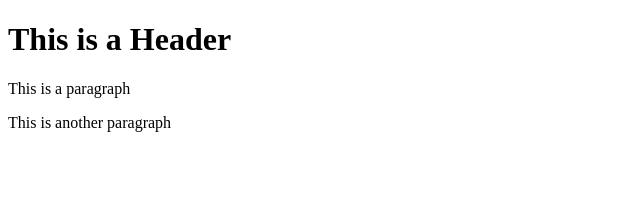
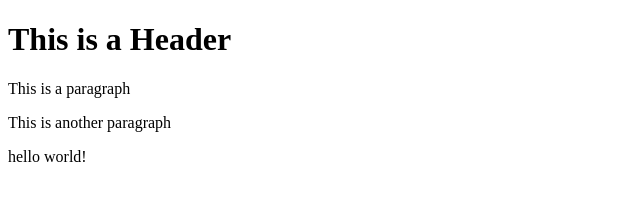
Before and after one commit to SalmaR9/git-test, a website: page index.html in a window 1280 px wide. Shown: the whole page, without its empty margins (0-640 px from the left). Drawn offline with Linux system fonts and the light colour scheme.

Commit message:
Using NPM

```diff
--- a/index.html
+++ b/index.html
@@ -4,5 +4,6 @@
         <h1>This is a Header</h1>
         <p>This is a paragraph</p>
         <p>This is another paragraph</p>
+        <p>hello world!</p>
     </body>
 </html>
```
Also changed, not shown: package.json (added, +24 -0 lines), 2 other files.
